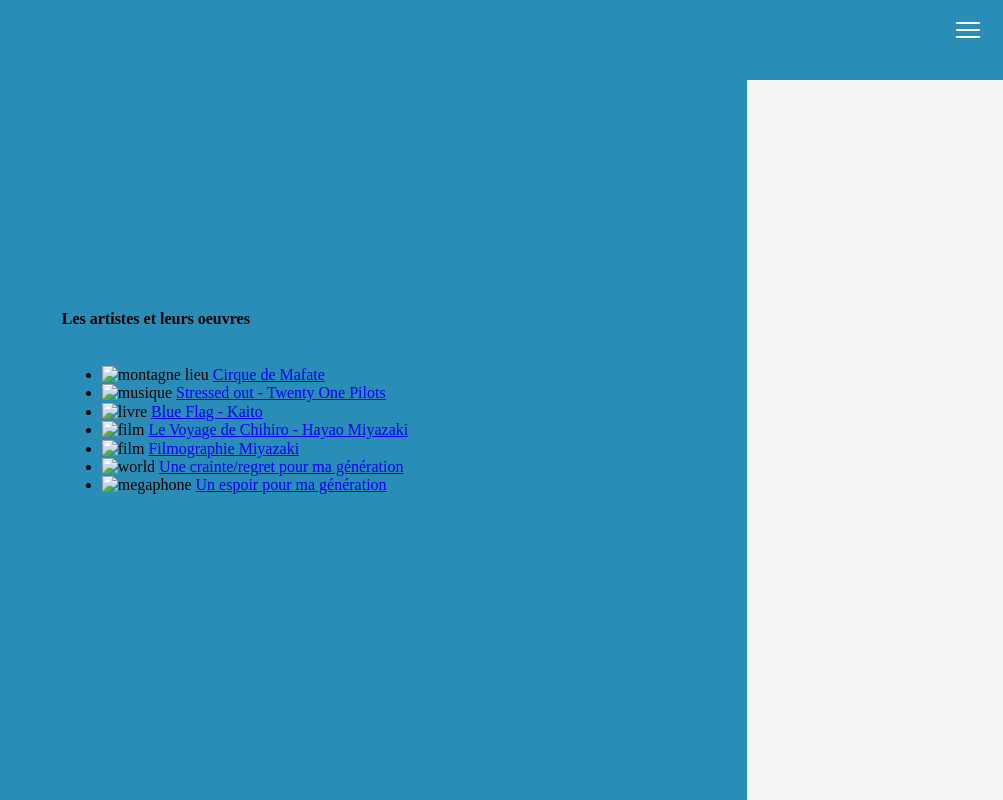
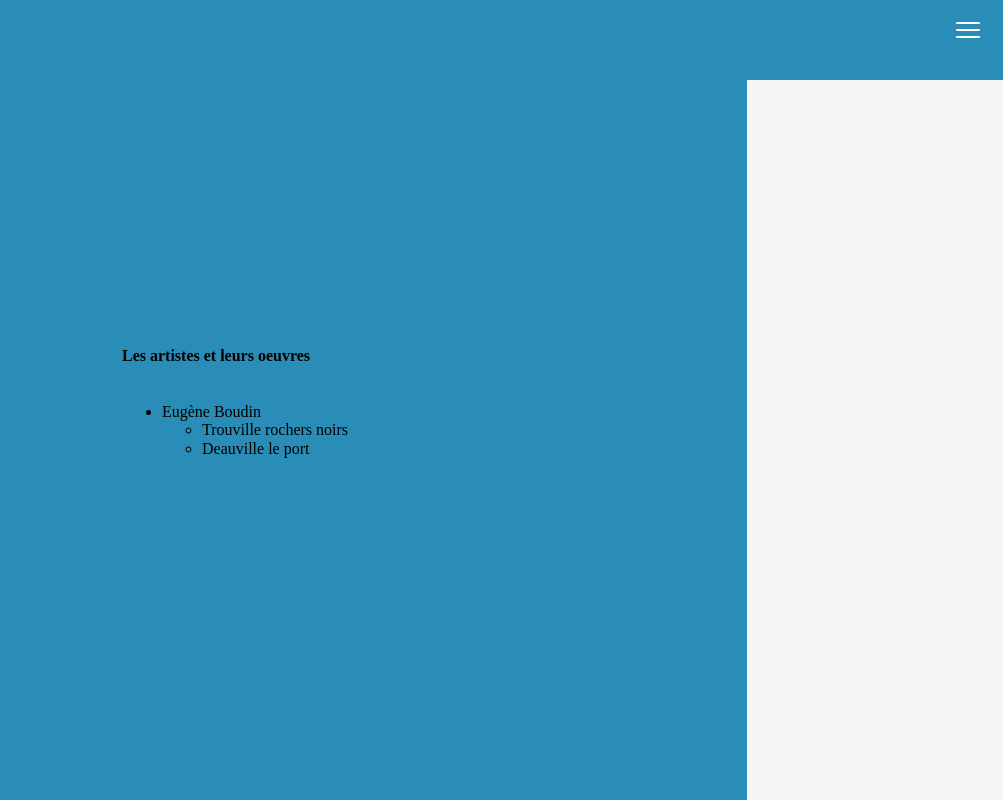
Before and after one commit to MMI-SAE-105/2023-sae-105-jaelam97455, a plain HTML site: page index.html in a window 1280 px wide. Both pictures are taken after a click on the button 1245 px from the left and 29 px from the top of the page. Shown: the whole page, without its empty margins (277-1280 px from the left). Drawn offline with nearby package versions, Linux system fonts and the light colour scheme; a script that the page names is missing; a web font is replaced by a local one.

Commit message:
debut mise en forme menu

```diff
--- a/index.html
+++ b/index.html
@@ -10,6 +10,7 @@
         <script src='main.js'></script>
         <script defer src="https://unpkg.com/alpinejs"></script>
     </head>
+    <body>
         <header class="header__nav">
             <div class="header__nav--items">
                <a href="#"> <img src="/public/img/icons/globe.svg" alt="globe" class="header__nav--language"> </a>
@@ -22,34 +23,16 @@
 
               <h4 class="menu__title">Les artistes et leurs oeuvres </h4>
                 <ul class="menu__nav--articles">
-                   <li class="menu__liste--article">
-                     <img src="/public/img/Icons/mountains.svg" alt="montagne lieu"> <a href="reunion.html" class="menu__link--article"> Cirque de Mafate </a>
-                   </li>
-                   <li class="menu__liste--article"> <img src="/public/img/Icons/Music.svg" alt="musique"> <a href="stressed-out.html" class="menu__link--article"> Stressed out - Twenty One Pilots </a> </li>
-
-                    <li class="menu__liste--article">
-                      <img src="/public/img/Icons/book-alt.svg" alt="livre"> <a href="blue-flag.html" class="menu__link--article">Blue Flag - Kaito </a>
-                    </li>
-
-                   <li class="menu__liste--article">
-                     <img src="/public/img/Icons/film.svg" alt="film"> <a href="voyage-chihiro.html" class=" menu__link--article">Le Voyage de Chihiro - Hayao Miyazaki </a>
-                   </li>
-
-                   <li class="menu__liste--article">
-                      <img src="/public/img/Icons/film-blanc.svg" alt="film"> <a href="filmographie.html" class=" menu__link--article">Filmographie Miyazaki </a>
-                   </li>
-
-                   <li class="menu__liste--article">
-                     <img src="/public/img/Icons/world.svg" alt="world"> <a href="crainte-regret.html" class="menu__link--article">Une crainte/regret pour ma génération </a>
-                   </li>
-
-                   <li class="menu__liste--article">
-                     <img src="/public/img/Icons/megaphone.svg" alt="megaphone"> <a href="espoir.html" class="menu__link--article">Un espoir pour ma génération </a>
+                    <li> Eugène Boudin
+                  <ul>
+                      <li>Trouville rochers noirs </li>
+                      <li>Deauville le port</li>
+                    </ul>
                   </li>
                </ul>
            </nav>
         </header>
-    <body>
+        <div class="body__">
             <h1> Bienvenue sur le site de notre exposition éphémère !</h1>
             <div></div>
              <h3> Retrouvez ces oeuvres dans notre exposition “Couleurs de l’impressionisme”du 13 avril au 23 juin 2021</h3>
@@ -81,6 +64,6 @@
             <li>Moins de 13 ans, Laissez-passer annuel, carte Icom, carte de presse, carte d'invalidité, Fondation Cartier Pass, Etudiants - Gratuit </li>
         </ul>
             <div> </div>
-
+        </div>
     </body>
 </html>
--- a/src/css/base/media.css
+++ b/src/css/base/media.css
@@ -0,0 +1,4 @@
+img {
+    max-width: 100%;
+    height: auto;
+  }
```
Lines whose indentation alone changed are shown as unchanged.
